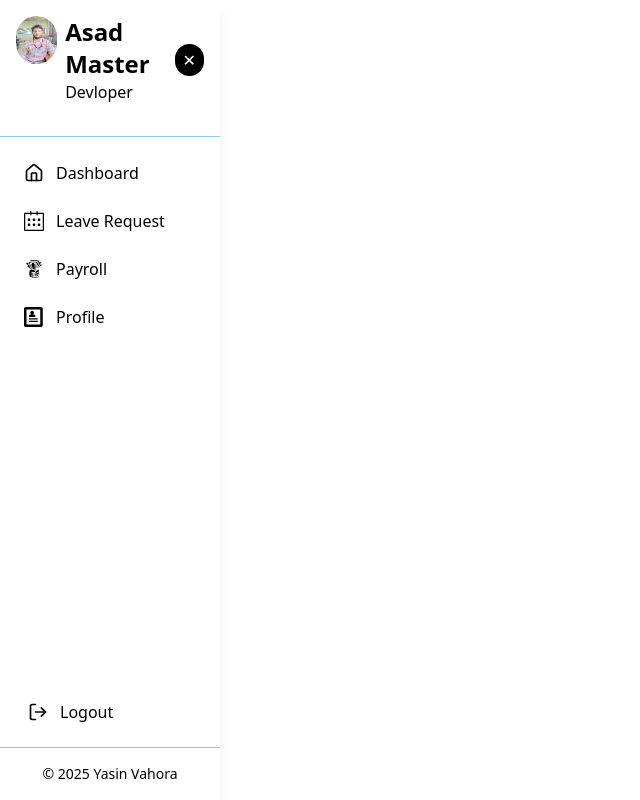
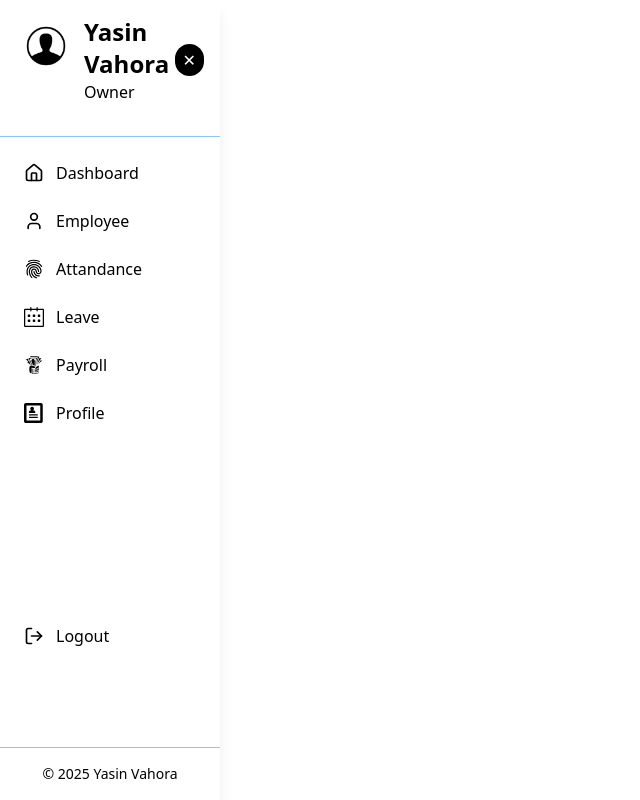
Before and after one commit to yasinvahora56/EMS, a React (Vite) app in the folder frontend/: page / in a window 1280 px wide. Shown: the whole page, without its empty margins (0-640 px from the left). Built offline with nearby package versions, Linux system fonts and the light colour scheme.

Commit message:
9:53 AM from collage 2/22/2025

```diff
--- a/frontend/src/App.jsx
+++ b/frontend/src/App.jsx
@@ -18,7 +18,7 @@ function App() {
 
   return (
     <Router>
-      {/* <div className="flex">
+      <div className="flex">
       <SideNav/>
       <div className="flex-1 p-4">
           <Routes>
@@ -30,8 +30,8 @@ function App() {
             <Route path="/profile" element={<Profile/>}/>
           </Routes>
         </div>
-      </div> */}
-      <div className="flex">
+      </div>
+      {/* <div className="flex">
       <SideBar/>
         <div>
           <Routes>
@@ -41,7 +41,7 @@ function App() {
             <Route path="/UserProfile" element={<UserProfile/>}></Route>
           </Routes>
         </div>
-      </div>
+      </div> */}
     </Router>
   )
 }
```
